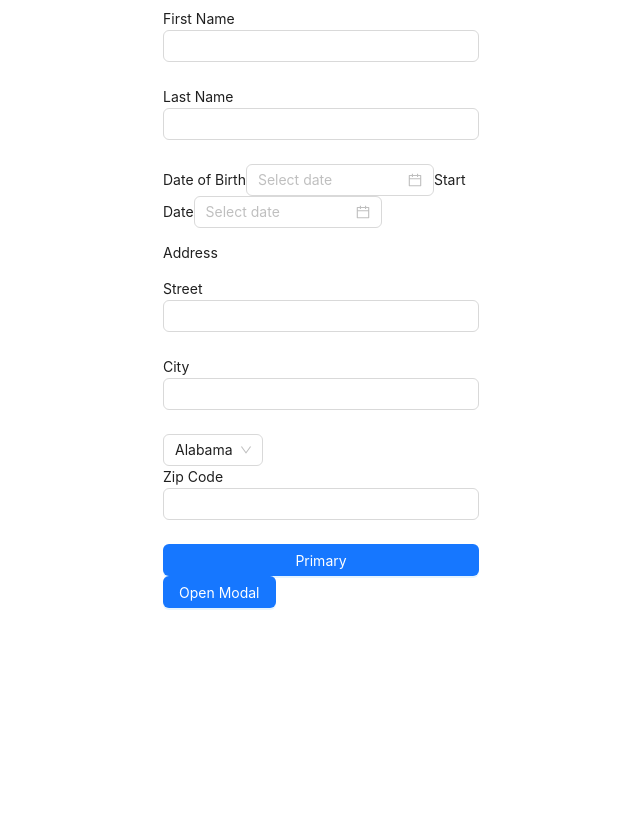
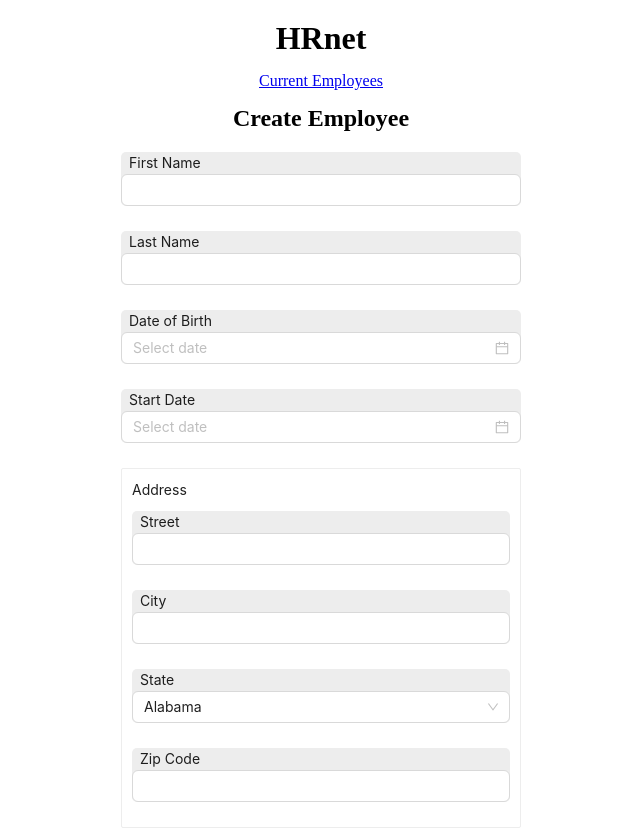
Before and after one commit to SAMIYAghb/HRnetApp, a React (Vite) app: page / in a window 1280 px wide. Shown: the top 830 px of the page, without its empty margins (319-959 px from the left). Before the commit the page ends 800 px from the top, so only its background shows below. Built offline with nearby package versions, Linux system fonts and the light colour scheme.

Commit message:
"create employee page UI integration"

```diff
--- a/src/App.css
+++ b/src/App.css
@@ -1,24 +1,43 @@
-
-.title {
-  display: flex;
-  align-items: center;
-  justify-content: center;
-}
-
-
-.container {
+.main{
   display: flex;
   flex-direction: column;
   align-items: center;
   justify-content: center;
 }
 
-label {
-  display: block;
-  margin-top: 1rem;
-  margin-bottom: 10px;
+.title_container{
+  display: flex;
+  flex-direction: column;
+  align-items: center;
+  justify-content: center;
+  gap: 15px;
+  margin: 20px;
+}
+.create_employee{
+  width: 400px;
 }
 
-.address {
-  margin-top: 10px;
+.adress_item{
+  border: 1px solid #ededed;
+  border-radius: 2px;
+  padding:0 10px;
+  margin-bottom: 25px;
 }
+
+.adress_title{
+  padding: 10px 0;
+}
+.input_item{
+  background-color: #ededed;
+  border-radius: 5px;
+  margin-bottom: 25px;
+  padding: 0;
+}
+
+:where(.css-dev-only-do-not-override-ni1kz0).ant-form-item{
+  margin-bottom: 0;
+}
+
+label{
+  padding:8px;
+}
--- a/src/components/BaseLayout/BaseLayout.tsx
+++ b/src/components/BaseLayout/BaseLayout.tsx
@@ -1,16 +1,17 @@
 import { Outlet } from "react-router-dom";
-import { Col, Row } from "antd";
+// import { Col, Row } from "antd";
+import '../../App.css'
 
 const BaseLayout = () => {
   return (
-    // <main className="main">
-    //   <Outlet/>
-    // </main>
-    <Row justify="center" >
-      <Col span={6}>
-        <Outlet />
-      </Col>
-    </Row>
+    <main className="main">
+      <Outlet/>
+    </main>
+    // <Row justify="center" >
+    //   <Col span={6}>
+    //     <Outlet />
+    //   </Col>
+    // </Row>
   );
 };
 
--- a/src/components/Button/Button.tsx
+++ b/src/components/Button/Button.tsx
@@ -1,5 +1,5 @@
-import { Button, Flex } from "antd";
-
+import { Button } from "antd";
+import '../../App.css'
 // const ButtonUI = ({ ...propsAntDesign }) => {
 //   return (
 //     <Button {...propsAntDesign} />
@@ -7,11 +7,10 @@ import { Button, Flex } from "antd";
 // }
 const ButtonUI = () =>{
   return(
-    <Flex vertical gap="small" style={{ width: '100%' }}>
-    <Button type="primary" block>
-      Primary
+    <Button type="primary" block className="submit_btn">
+      Save
     </Button>
-    </Flex>
+
   )
 }
 export default ButtonUI
--- a/src/components/DatePicker/DatePickerUI.tsx
+++ b/src/components/DatePicker/DatePickerUI.tsx
@@ -6,11 +6,8 @@ const onChange: DatePickerProps['onChange'] = (date, dateString) => {
   console.log(date, dateString);
 };
 
-const DatePickerUI = () => (
-  <Space direction="vertical">
-    <DatePicker onChange={onChange} />
-
-  </Space>
+const DatePickerUI: React.FC = () => (
+    <DatePicker onChange={onChange} style={{ width: '100%' }}/>
 );
 
 export default DatePickerUI;
--- a/src/components/Select/SelectUI.tsx
+++ b/src/components/Select/SelectUI.tsx
@@ -1,16 +1,16 @@
-import { Select, Space } from 'antd'
+import { Select } from 'antd'
 import React from 'react'
 
-const SelectUI = () => {
+const SelectUI: React.FC = () => {
   return (
-    <Space direction="vertical" style={{ width: '100%' }}>
         <Select
           // size={size}
           defaultValue="Alabama"
           // onChange={handleChange}
           // options={options}
+          style={{ width: '100%' }}
         />
-    </Space>
+
   )
 }
 
--- a/src/index.css
+++ b/src/index.css
@@ -0,0 +1,5 @@
+*{
+    padding: 0;
+    margin: 0;
+    box-sizing: border-box;
+}
--- a/src/pages/CreateEmployeesPage/CreateEmployeesPage.module.css
+++ b/src/pages/CreateEmployeesPage/CreateEmployeesPage.module.css
@@ -6,3 +6,8 @@
           maxWidth: "400px",
         }}
       > */
+
+.input_item{
+    display: flex;
+    flex-direction: column;
+}
--- a/src/pages/CreateEmployeesPage/CreateEmployeesPage.tsx
+++ b/src/pages/CreateEmployeesPage/CreateEmployeesPage.tsx
@@ -4,51 +4,76 @@ import DatePickerUI from "../../components/DatePicker/DatePickerUI";
 import InputUI from "../../components/Input/InputUI";
 import ModalUI from "../../components/Modal/ModalUI";
 import SelectUI from "../../components/Select/SelectUI";
+import { Link } from "react-router-dom";
+import '../../App.css'
 
 const CreateEmployeesPage: React.FC = () => {
   return (
     // <Flex gap="middle" vertical>
-    <div className="createEmployee">
-      <Form className="employeeForm">
+    <div className="create_employee">
+      <div className="title_container">
+        <h1>HRnet</h1>
+      <Link to="/employee-list">Current Employees</Link>
+        <h2>Create Employee</h2>
+      </div>
+      <Form className="employee_form">
+        <div className="input_item">
           <label htmlFor="employeeName">First Name</label>
           <InputUI
             name="employeeName"
             rules={[{ required: true, message: "Ce champ est requis" }]}
           />
-
+        </div>
+        <div className="input_item">
           <label htmlFor="employeeLastName">Last Name</label>
           <InputUI
             name="employeeLastName"
             rules={[{ required: true, message: "Ce champ est requis" }]}
           />
-
+        </div>
+        <div className="input_item">
           <label htmlFor="employeeBirth">Date of Birth</label>
           <DatePickerUI />
-
+        </div>
+        <div className="input_item">
           <label htmlFor="employeeStartDate">Start Date</label>
           <DatePickerUI />
-
-        <div>
-          <p>Address</p>
+        </div>
+        <div className="adress_item">
+          <p  className="adress_title">Address</p>
+          <div className="input_item">
             <label htmlFor="employeStreet">Street</label>
             <InputUI
               name="employeStreet"
               rules={[{ required: true, message: "Ce champ est requis" }]}
               type="text"
             />
-          <label htmlFor="employeCity">City</label>
+          </div>
+          <div className="input_item">
+            <label htmlFor="employeeCity">City</label>
             <InputUI
-            name="employeCity"
+              name="employeeCity"
               rules={[{ required: true, message: "Ce champ est requis" }]}
               type="text"
             />
+          </div>
+          <div className="input_item">
+            <label htmlFor="employeeState">State</label>
             <SelectUI />
-          <label htmlFor="employeStreet">Zip Code</label>
+          </div>
+          <div className="input_item">
+            <label htmlFor="employeeZipCode">Zip Code</label>
             <InputUI
-            name="employeZipCode"
+              name="employeeZipCode"
               rules={[{ required: true, message: "Ce champ est requis" }]}
               type="number"
             />
+          </div>
+        </div>
+
+        <div className="input_item">
+            <label htmlFor="employeeDepartment">Department</label>
+            <SelectUI />
           </div>
         <ButtonUI />
       </Form>
```
Lines whose indentation alone changed are shown as unchanged.
